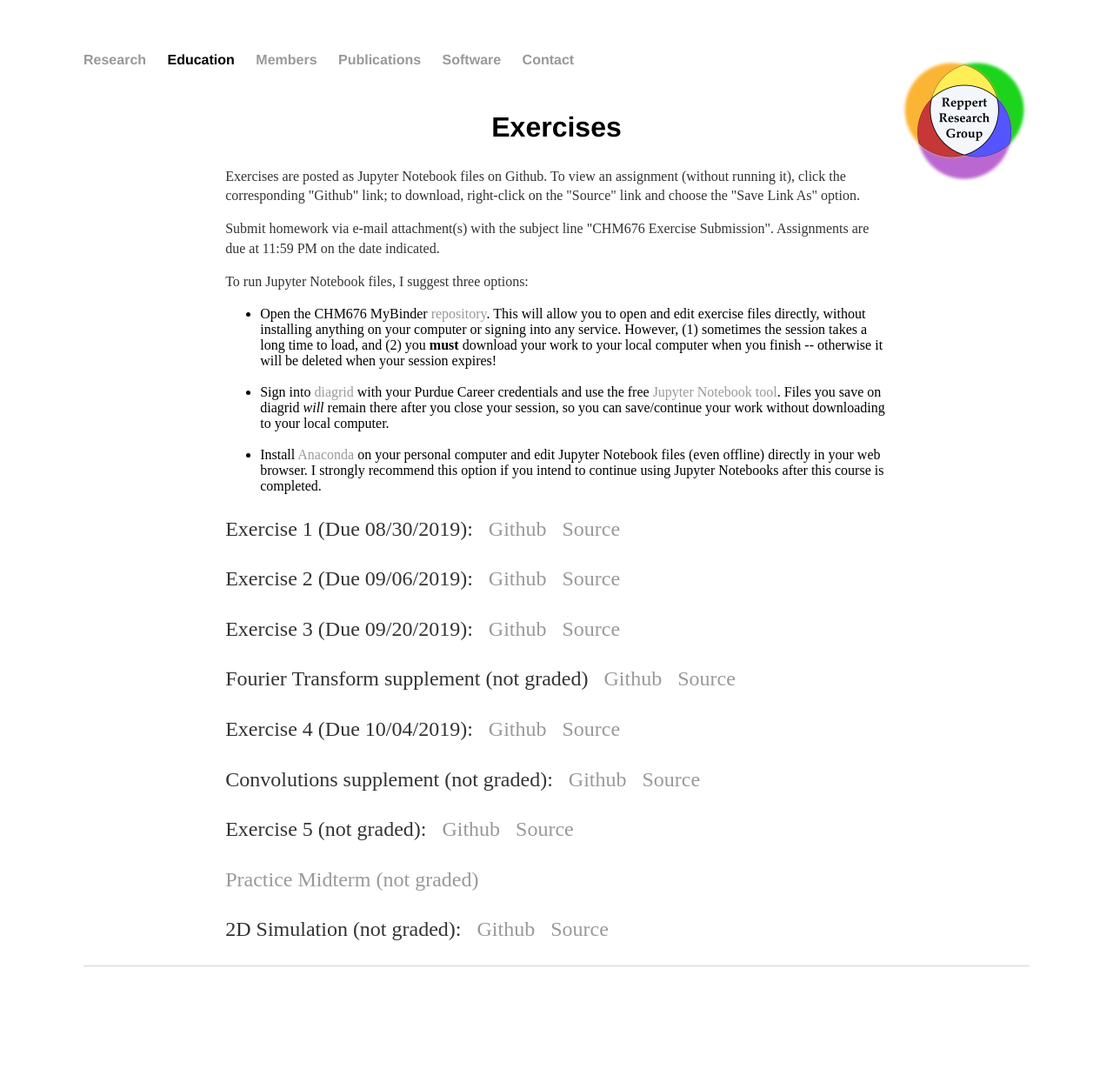
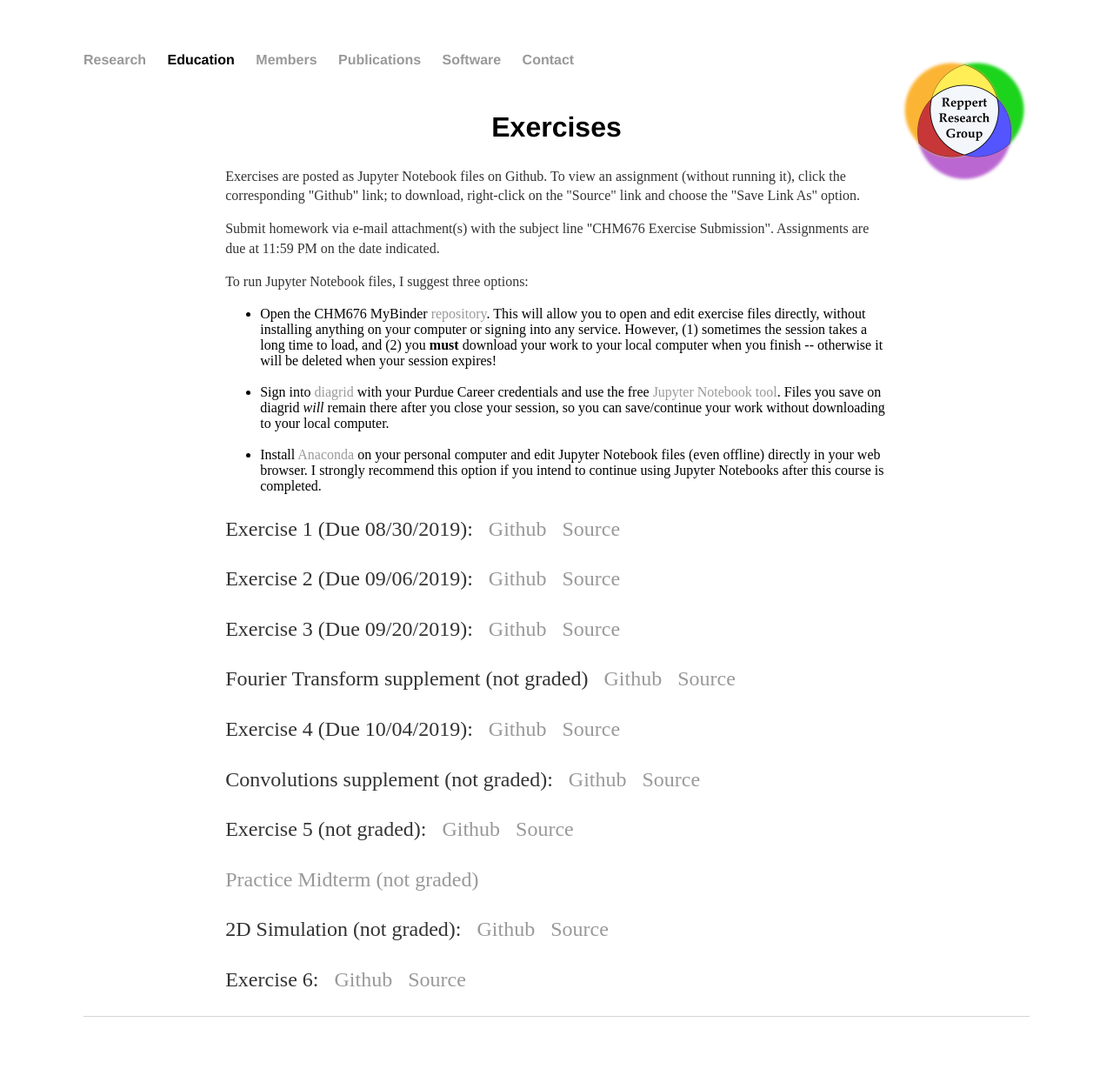
Before and after one commit to mreppert/mreppert.github.io, a Jekyll site: the page built from education/chm676/exercises/index.html, in a window 1280 px wide. Shown: the whole page at 87% size. Built offline with Jekyll 4.4.1, drawn with Linux system fonts in a browser that asks for light colours; before the commit the page ends 1171 px from its top, so only the background shows below that.

Commit message:
Added Exercise 6 and lecture 15

```diff
--- a/education/chm676/exercises/index.html
+++ b/education/chm676/exercises/index.html
@@ -45,5 +45,6 @@ p {
     <p style="font-size:150%">Exercise 5 (not graded):&nbsp;&nbsp;&nbsp;<a style="font-size:100%" href="https://github.com/mreppert/CHM676/blob/master/Exercise5.ipynb">Github</a>&nbsp;&nbsp;&nbsp;<a style="font-size:100%" href="https://raw.githubusercontent.com/mreppert/CHM676/master/Exercise5.ipynb" download>Source</a></p>
     <p style="font-size:150%"><a href="/education/chm676/exercises/PracticeMidterm.pdf">Practice Midterm (not graded)</a></p>
     <p style="font-size:150%">2D Simulation (not graded):&nbsp;&nbsp;&nbsp;<a style="font-size:100%" href="https://github.com/mreppert/CHM676/blob/master/2DSupplement.ipynb">Github</a>&nbsp;&nbsp;&nbsp;<a style="font-size:100%" href="https://raw.githubusercontent.com/mreppert/CHM676/master/2DSupplement.ipynb" download>Source</a></p>
+    <p style="font-size:150%">Exercise 6:&nbsp;&nbsp;&nbsp;<a style="font-size:100%" href="https://github.com/mreppert/CHM676/blob/master/Exercise6.ipynb">Github</a>&nbsp;&nbsp;&nbsp;<a style="font-size:100%" href="https://raw.githubusercontent.com/mreppert/CHM676/master/Exercise6.ipynb" download>Source</a></p>
   </body>
 </html>
--- a/education/chm676/notes/index.html
+++ b/education/chm676/notes/index.html
@@ -28,6 +28,7 @@ title: Reppert Research Group
   <p><a href="/education/chm676/notes/lecture12.pdf">Lecture 12</a></p>
   <p><a href="/education/chm676/notes/lecture13.pdf">Lecture 13</a></p>
   <p><a href="/education/chm676/notes/lecture14.pdf">Lecture 14</a></p>
+  <p><a href="/education/chm676/notes/lecture15.pdf">Lecture 15</a></p>
   </pre>
   </body>
 </html>
```
Also changed, not shown: 1 other file.
